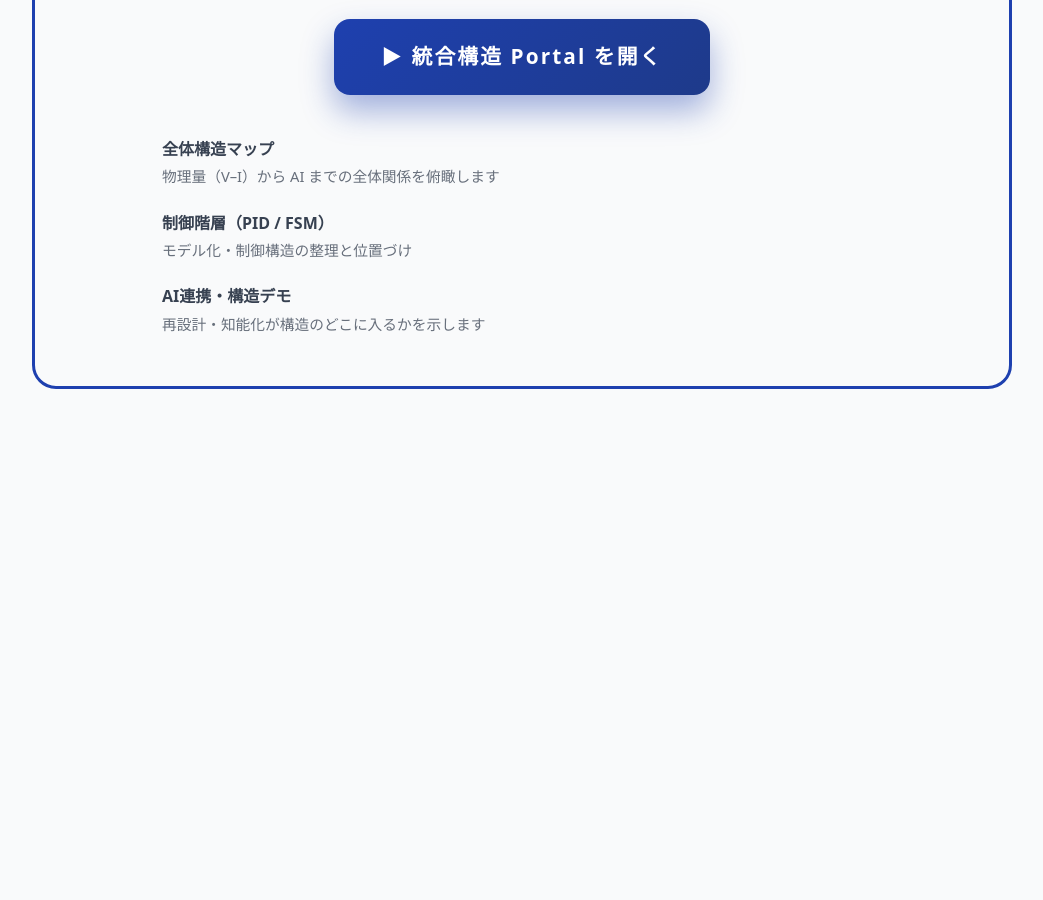
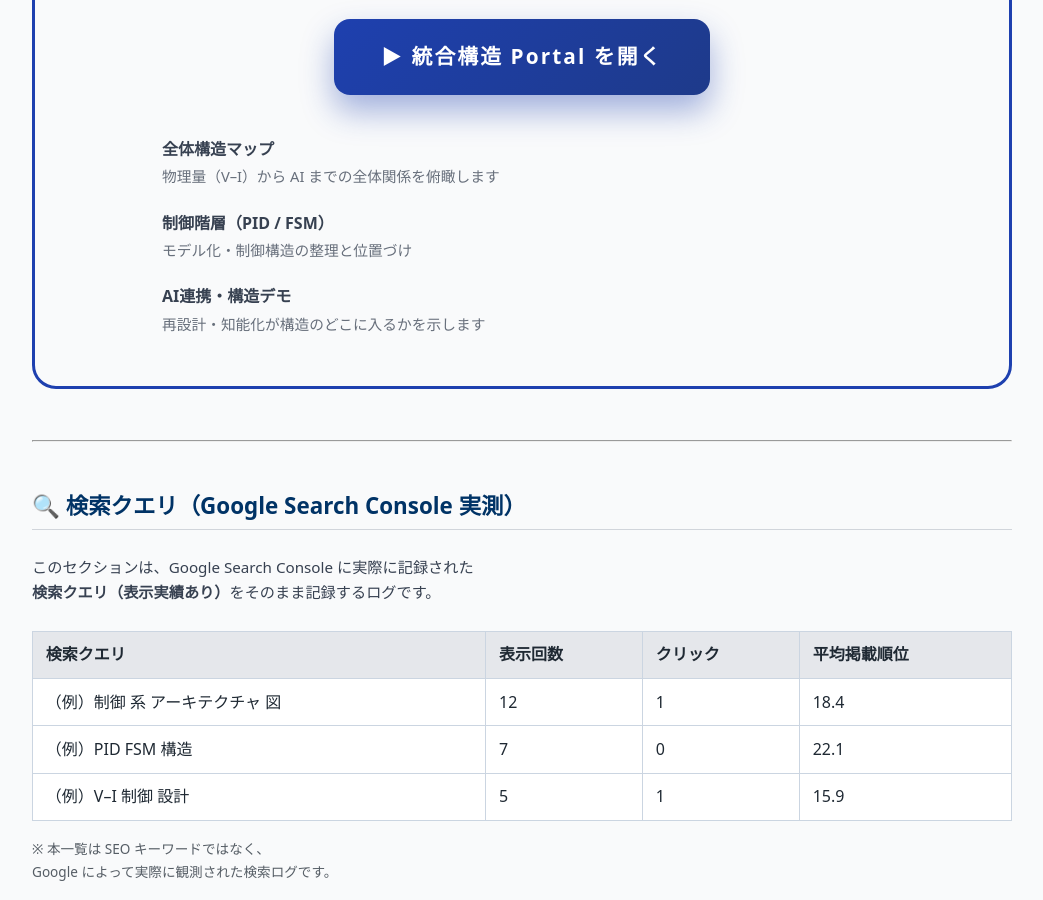
Before and after one commit to Samizo-AITL/Samizo-AITL.github.io, a Jekyll site: the page built from index.md, in a window 1280 px wide and 900 px high, scrolled down 1871 px. Shown: the whole window, without its empty margins (118-1161 px from the left). Built offline with Jekyll 4.4.1, drawn with Linux system fonts in a browser that asks for light colours; before the commit the page ends 2327 px from its top, so only the background shows below that.

Commit message:
Update index.md

```diff
--- a/index.md
+++ b/index.md
@@ -156,3 +156,31 @@ Portal は <strong>Samizo-AITL の中核ナビゲーション</strong> です。
 </div>
 
 </div>
+
+---
+
+## 🔍 検索クエリ（Google Search Console 実測）
+
+<div style="margin:1.6em 0; font-size:0.95em; color:#374151;">
+このセクションは、Google Search Console に実際に記録された<br>
+<strong>検索クエリ（表示実績あり）</strong>をそのまま記録するログです。
+</div>
+
+<!--
+運用ルール：
+- Search Console「検索結果 → クエリ」から転記
+- 月1回更新
+- 表示回数 0 のクエリは載せない
+- 加工・選別・言い換えは禁止
+-->
+
+| 検索クエリ | 表示回数 | クリック | 平均掲載順位 |
+|------------|----------|----------|---------------|
+| （例）制御 系 アーキテクチャ 図 | 12 | 1 | 18.4 |
+| （例）PID FSM 構造 | 7 | 0 | 22.1 |
+| （例）V–I 制御 設計 | 5 | 1 | 15.9 |
+
+<div style="margin-top:1.2em; font-size:0.85em; opacity:0.75;">
+※ 本一覧は SEO キーワードではなく、<br>
+Google によって実際に観測された検索ログです。
+</div>
```
